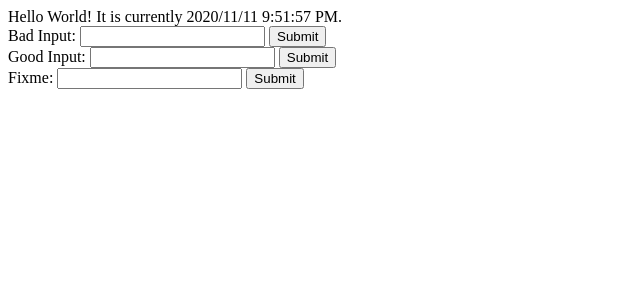
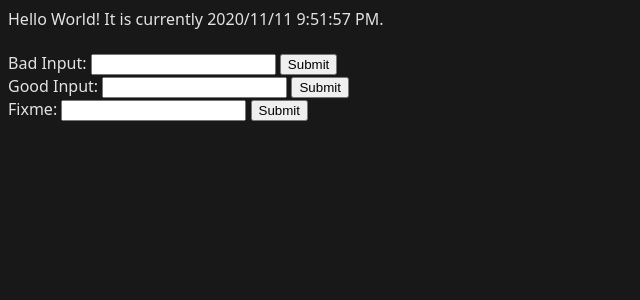
Before and after one commit to nootify/cs351-project, a Flask app: page / in a window 1280 px wide. Shown: the top 300 px of the page, without its empty margins (0-640 px from the left). Run offline with Flask 2, Linux system fonts and the light colour scheme.

Commit message:
Auto format python files; style main html page

```diff
--- /dev/null
+++ b/static/styles/styles.css
@@ -0,0 +1,14 @@
+*, *::before, *::after {
+    box-sizing: border-box;
+}
+
+html {
+    font-family: 'Noto Sans', 'Helvetica Neue', Arial, sans-serif;
+    color: #E3E3E3;
+    background-color: #181818;
+    box-sizing: inherit;
+}
+
+#time {
+    display: inline;
+}
--- a/templates/index.html
+++ b/templates/index.html
@@ -3,12 +3,17 @@
 <head>
     <meta charset="UTF-8">
     <meta name="viewport" content="width=device-width, initial-scale=1.0">
+    <link rel="stylesheet" href="{{ url_for('static', filename='styles/styles.css') }}">
     <title>CS351 Demo</title>
 </head>
 <body>
     <div id="root">
-        Hello World! It is currently {{ time }}.
+        Hello World! It is currently
+        <div id="time">
+            {{ time }}.
+        </div>
     </div>
+    <br />
     <form action="/bad" method="post">
         <label for="bad-input">Bad Input:</label>
         <input type="text" name="bad-input" required>
```
Also changed, not shown: tests/app_test.py (+15 -15 lines).
